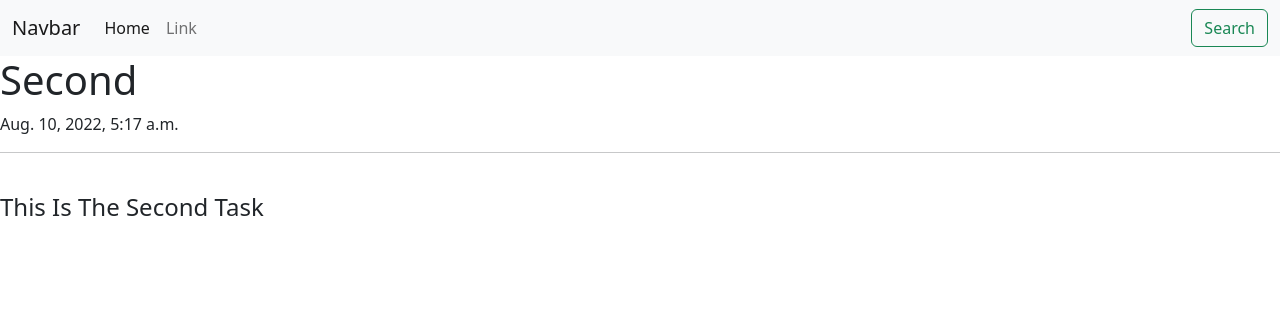
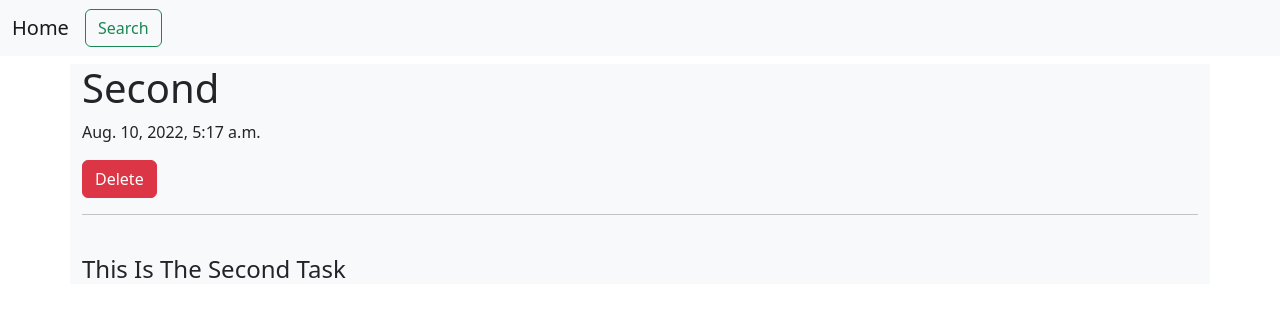
Before and after one commit to erfansafarzad7/django-start-1, a Django app: page /details/2/ in a window 1280 px wide. Shown: the top 317 px of the page. Run offline with Django 4.2, Linux system fonts and the light colour scheme; data comes from the database, SQL or seed files in the repository; both versions use the stored data as it was after the commit.

Commit message:
delete-item

```diff
--- a/home/urls.py
+++ b/home/urls.py
@@ -4,6 +4,7 @@ from . import views
 urlpatterns = [
     # path('hello/', views.say_hello),
     # path('home/', views.home_page),
-    path('', views.get_todos),
-    path('details/<int:todo_id>/', views.details, name='details')
+    path('', views.get_todos, name='home'),
+    path('details/<int:todo_id>/', views.details, name='details'),
+    path('delete/<int:todo_id>/', views.delete_todo, name='delete'),
 ]
--- a/home/views.py
+++ b/home/views.py
@@ -1,4 +1,4 @@
-from django.shortcuts import render
+from django.shortcuts import render, redirect
 # from django.http import HttpResponse
 from .models import Todo
 
@@ -17,3 +17,7 @@ def get_todos(request):
 def details(request, todo_id):
     todo_details = Todo.objects.get(id=todo_id)
     return render(request, 'details.html', {'todo':todo_details})
+
+def delete_todo(request, todo_id):
+    Todo.objects.get(id=todo_id).delete()
+    return redirect('home')
--- a/templates/details.html
+++ b/templates/details.html
@@ -2,9 +2,13 @@
 {% block title %} {{todo.title}} details.. {% endblock %}
 
 {% block details %}
-<h1>{{todo.title}}</h1>
-<p>{{todo.c_time}}</p>
-<hr/>
-<br/>
-<h4>{{todo.body}}</h4>
+    <div class="container mt-2 bg-light">
+        <h1>{{todo.title}}</h1>
+        <p>{{todo.c_time}}</p>
+        <a class="btn btn-danger" href="{% url 'delete' todo.id %}">Delete</a>
+        <hr/>
+        <br/>
+        <h4>{{todo.body}}</h4>
+    </div>
+
 {% endblock %}
--- a/templates/home.html
+++ b/templates/home.html
@@ -6,6 +6,9 @@
 
 {% block main %}
     {% for todo in todos %}
-        <a href="{% url 'details' todo.id %}">{{todo.title}}</a></br>
+        <div class="card">
+            <a class="card-body" href="{% url 'details' todo.id %}">{{todo.title}}</a></br>
+        </div>
+
     {% endfor %}
 {% endblock %}
--- a/templates/navbar.html
+++ b/templates/navbar.html
@@ -1,15 +1,7 @@
 <nav class="navbar navbar-expand-lg bg-light ">
   <div class="container-fluid">
-    <a class="navbar-brand" href="#">Navbar</a>
+    <a class="navbar-brand" href="{% url 'home' %}">Home</a>
     <div class="collapse navbar-collapse" id="navbarSupportedContent">
-      <ul class="navbar-nav me-auto mb-2 mb-lg-0">
-        <li class="nav-item">
-          <a class="nav-link active" aria-current="page" href="#">Home</a>
-        </li>
-        <li class="nav-item">
-          <a class="nav-link" href="#">Link</a>
-        </li>
-      </ul>
               <button class="btn btn-outline-success" type="submit">Search</button>
     </div>
   </div>
```
Also changed, not shown: db.sqlite3.
